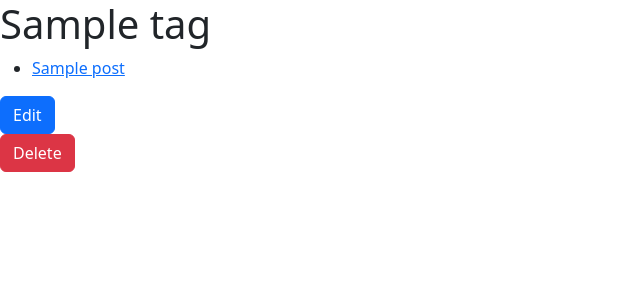
After one commit to JianWXu/flask-blogly, a Flask app: page /tags/1 in a window 1280 px wide. The commit adds this page. Shown: the top 300 px of the page, without its empty margins (0-640 px from the left). Run offline with Flask 3, Linux system fonts and the light colour scheme; tables that the repository leaves empty hold one stand-in row (values such as "Sample post"); some libraries are stand-ins or nearby versions.

Commit message:
new html and routes added
new html pages for tags added
routes for all the new html pages added

```diff
--- a/app.py
+++ b/app.py
@@ -2,7 +2,7 @@
 
 from flask import Flask, request, render_template, redirect, flash, session
 from flask_debugtoolbar import DebugToolbarExtension
-from models import db, connect_db, User, Post
+from models import db, connect_db, User, Post, PostTag, Tag
 from flask_sqlalchemy import SQLAlchemy
 from sqlalchemy import text
 from dotenv import load_dotenv
@@ -139,3 +139,53 @@ def delete_post(post_id):
     db.session.delete(post)
     db.session.commit()
     return redirect(f'/users/{post.user_id}')
+
+
+@app.route('/tags')
+def all_tags():
+    tags = Tag.query.all()
+    return render_template('/tags/tag_list.html', tags=tags)
+
+
+@app.route('/tags/<int:id>')
+def tag_detail(id):
+    tag = Tag.query.get(id)
+    return render_template('/tags/tag_detail.html', tag=tag)
+
+
+@app.route('/tags/new')
+def new_tag():
+    return render_template('/tags/new_tag.html')
+
+
+@app.route('/tags/new', methods=["POST"])
+def add_new_tag():
+    create_tag = Tag(
+        name=request.form['tag-name']
+    )
+    db.session.add(create_tag)
+    db.session.commit()
+    return redirect('/tags')
+
+
+@app.route('/tags/<int:id>/edit')
+def edit_tag(id):
+    tag = Tag.query.get(id)
+    return render_template('/tags/edit_tag.html', tag=tag)
+
+
+@app.route('/tags/<int:id>/edit', methods=["POST"])
+def add_edit_tag(id):
+    tag = Tag.query.get(id)
+    tag.name = request.form['edit-tag']
+    db.session.add(tag)
+    db.session.commit()
+    return redirect('/tags')
+
+
+@app.route('/tags/<int:id>/delete', methods=["POST"])
+def delete_tag(id):
+    tag = Tag.query.get(id)
+    db.session.delete(tag)
+    db.session.commit()
+    return redirect('/tags')
--- a/templates/posts/post_detail.html
+++ b/templates/posts/post_detail.html
@@ -6,7 +6,13 @@
 <h1>{{post.title}}</h1>
 <p>{{post.content}}</p>
 <p><i>By {{post.user.first_name}} {{post.user.last_name}}</i></p>
+<br>
+<em>Tags:</em>
+{% for tag in user.posttags.name %}
+    <span class="badge badge-primary">{{tag}}</span>
+{% endfor %}
 
+<br>
 
 <a href="/users/{{post.user.id}}" class="btn btn-outline-info">Cancel</a>
 <a href="/posts/{{post.id}}/edit" class="btn btn-primary">Edit</a>
--- /dev/null
+++ b/templates/tags/tag_detail.html
@@ -0,0 +1,18 @@
+{% extends 'base.html' %}
+{% block title %}Show Tag{% endblock %}
+
+{% block content %}
+<h1>{{tag.name}}</h1>
+<div>
+<ul>
+    {% for post in tag.posts %}
+        <li><a href="/tags/{{tag.id}}">{{post.title}}</a></li>
+    {% endfor %}
+</ul>
+</div>
+<a href="/tags/{{tag.id}}/edit" type="button" class="btn btn-primary">Edit</a>
+<form action="/tags/{{tag.id}}/delete" method="POST">
+    <button class="btn btn-danger" type="submit">Delete</button>
+</form>
+
+{% endblock %}
```
Also changed, not shown: models.py (+21 -2 lines), templates/posts/edit_post.html (+13 -0 lines), templates/posts/new_post_form.html (+14 -2 lines), templates/tags/edit_tag.html (added, +15 -0 lines), templates/tags/new_tag.html (added, +15 -0 lines), templates/tags/tag_list.html (added, +14 -0 lines).
